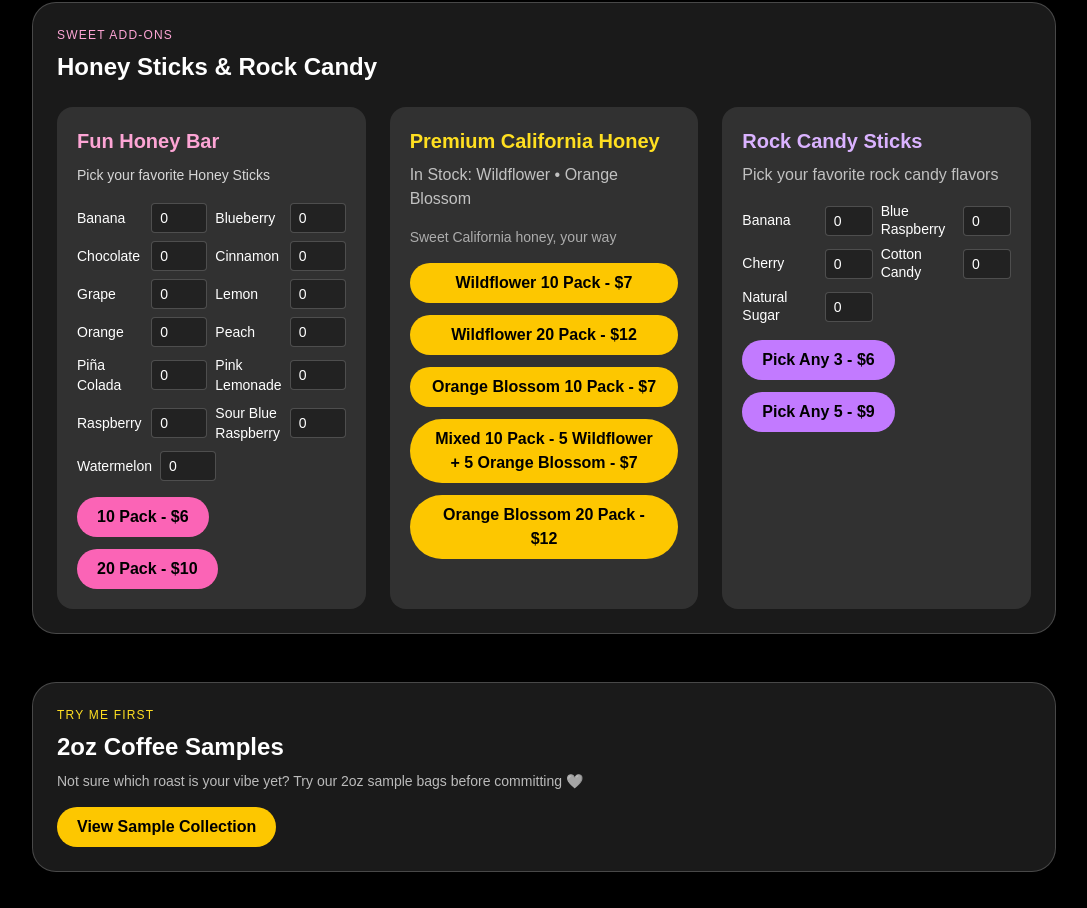
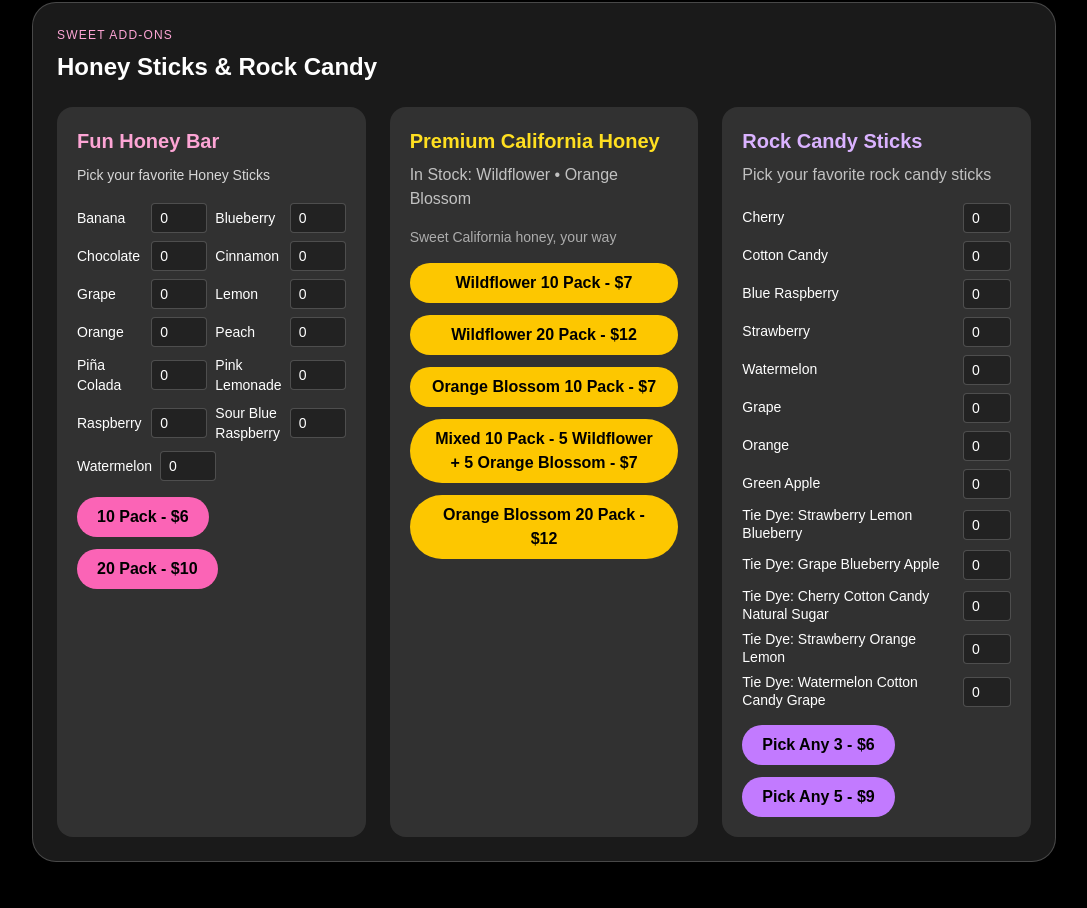
Before and after one commit to caylamarchand-lgtm/cnc-inspire-coffee, a Next.js app: page /shop in a window 1280 px wide. Shown: the part 839-1747 px from the top of the page, without its empty margins (96-1183 px from the left). Built offline with nearby package versions, Linux system fonts and the light colour scheme.

Commit message:
Update rock candy flavors

```diff
--- a/app/shop/page.tsx
+++ b/app/shop/page.tsx
@@ -237,22 +237,35 @@ name: `Fun Honey Bar - 20 Pack - ${formatFlavorMix(honeyFlavors)}`,
               <h3 className="text-xl font-semibold text-purple-300">Rock Candy Sticks</h3>
 
               <p className="mt-2 text-white/70">
-               Pick your favorite rock candy flavors
+               Pick your favorite rock candy sticks
+
               </p>
 
-<div className="mt-4 grid grid-cols-2 gap-2">
-  {[
-    "Banana",
-    "Blue Raspberry",
-    "Cherry",
-    "Cotton Candy",
-    "Natural Sugar"
-  ].map((flavor) => (
+<div className="mt-4 space-y-2">
+  {
+  [
+  "Cherry",
+  "Cotton Candy",
+  "Blue Raspberry",
+  "Strawberry",
+  "Watermelon",
+  "Grape",
+  "Orange",
+  "Green Apple",
+
+  "Tie Dye: Strawberry Lemon Blueberry",
+  "Tie Dye: Grape Blueberry Apple",
+  "Tie Dye: Cherry Cotton Candy Natural Sugar",
+  "Tie Dye: Strawberry Orange Lemon",
+  "Tie Dye: Watermelon Cotton Candy Grape"
+]
+
+  .map((flavor) => (
  <label
   key={flavor}
   className="flex items-center justify-between gap-2 text-sm text-white"
 >
-  <span className="leading-tight">{flavor}</span>
+  <span className="leading-tight flex-1">{flavor}</span>
 
   <input
     type="number"
```
